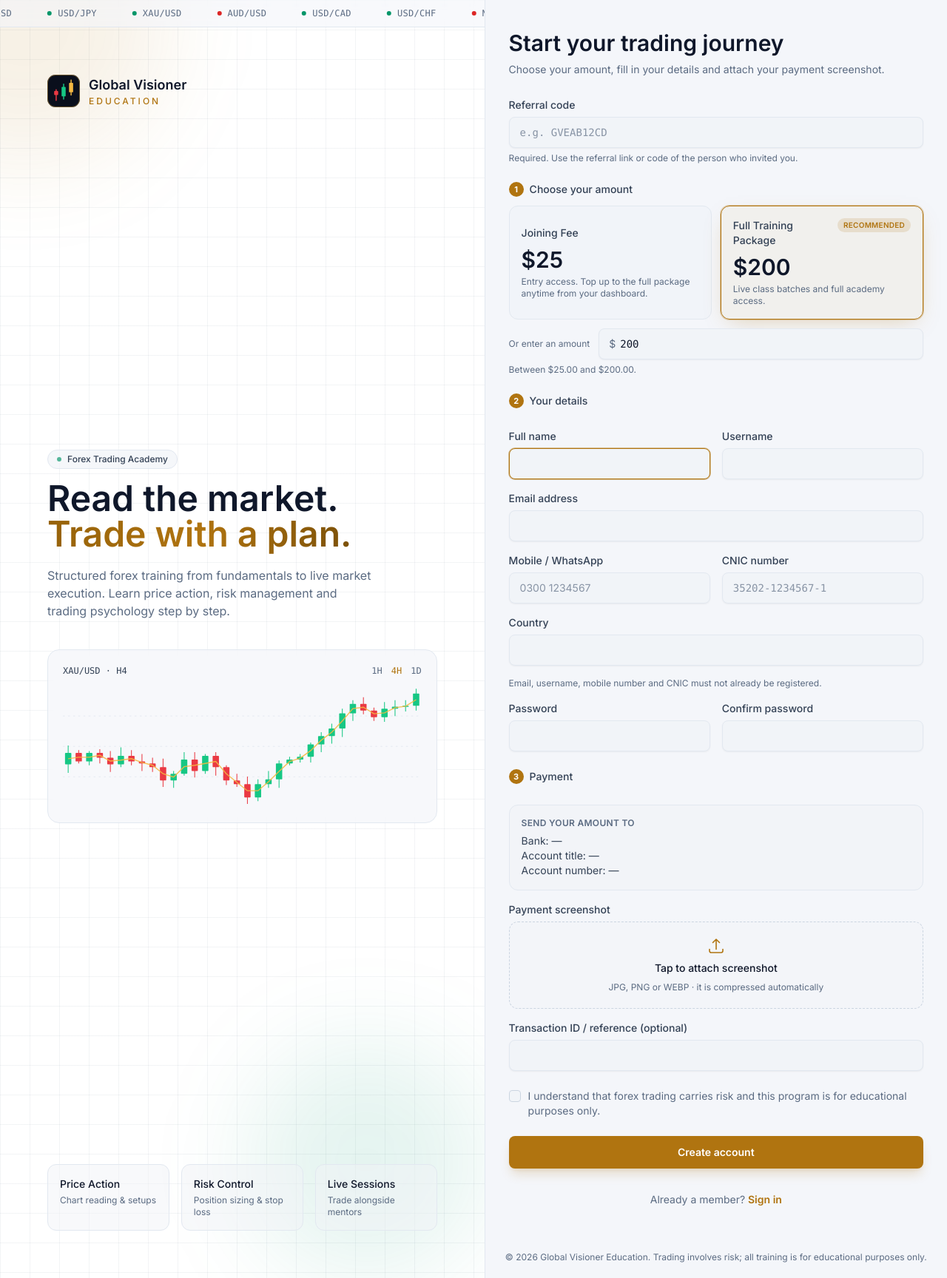
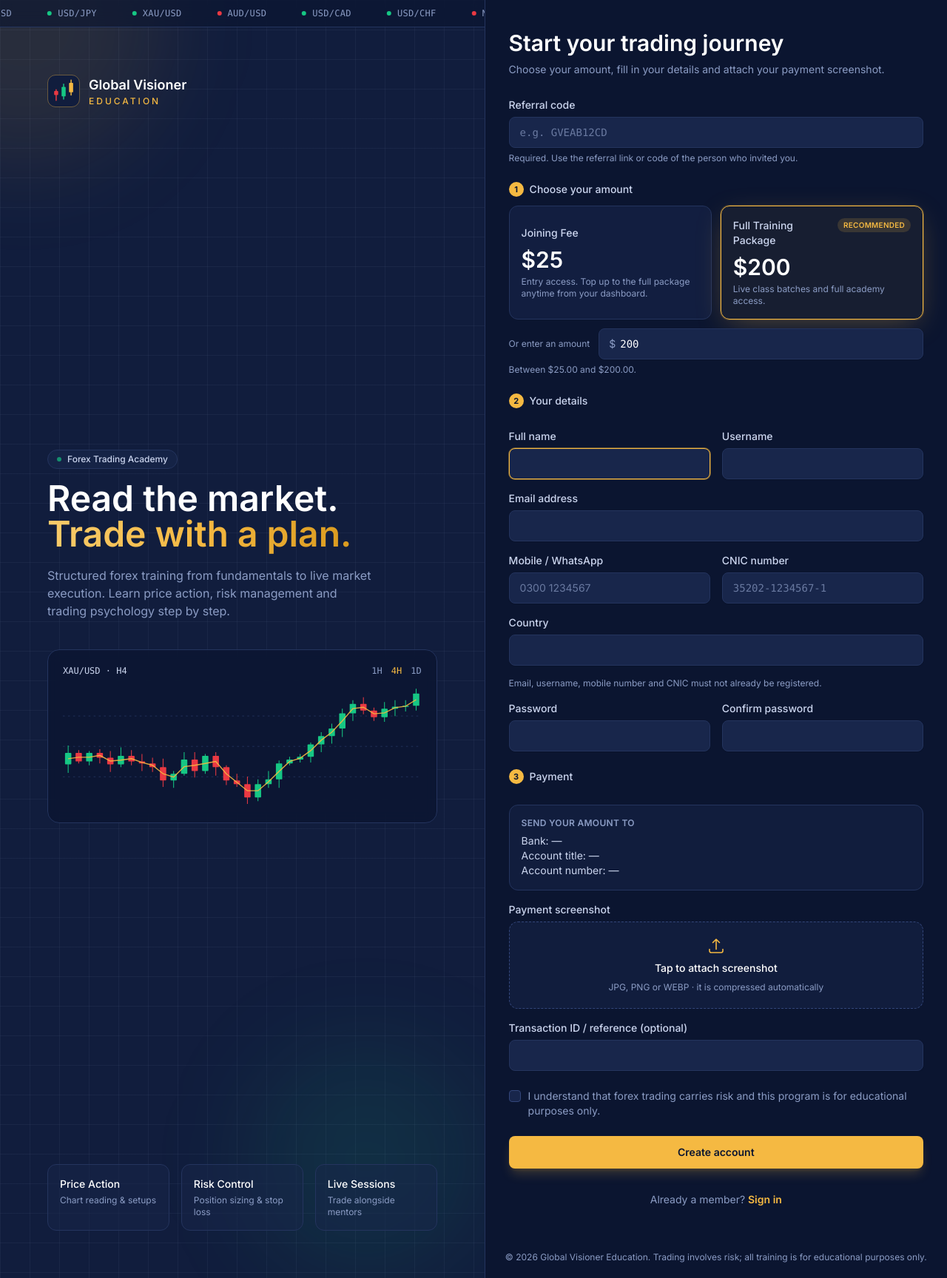
Before and after one commit to Tayyabshahzad/education-system, a Laravel app: page /register in a window 1280 px wide. Shown: the whole page at 74% size. Run offline with Laravel 12, Linux system fonts and the light colour scheme; data that the repository does not hold is empty; style sheets or scripts are compiled from the project's sources; parts of the project's set-up code (start-up, migrations or seed data) failed here and were passed over; some web fonts are replaced.

Commit message:
Dark navy-blue theme instead of black
Co-Authored-By: Claude Opus 5.5 <noreply@anthropic.com>

```diff
--- a/resources/css/app.css
+++ b/resources/css/app.css
@@ -3,32 +3,32 @@
 @tailwind utilities;
 
 @layer base {
-    html { color-scheme: light; }
+    html { color-scheme: dark; }
     body { @apply bg-ink-950 text-ink-200; }
-    ::selection { @apply bg-gold/20 text-ink-100; }
+    ::selection { @apply bg-gold/30 text-ink-100; }
     [x-cloak] { display: none !important; }
 }
 
 @layer components {
     .grid-bg {
         background-image:
-            linear-gradient(rgba(100, 116, 139, 0.08) 1px, transparent 1px),
-            linear-gradient(90deg, rgba(100, 116, 139, 0.08) 1px, transparent 1px);
+            linear-gradient(rgba(139, 156, 196, 0.07) 1px, transparent 1px),
+            linear-gradient(90deg, rgba(139, 156, 196, 0.07) 1px, transparent 1px);
         background-size: 40px 40px;
     }
-    .glow-gold { box-shadow: 0 0 0 1px rgba(176, 116, 16, .35), 0 10px 30px -12px rgba(176, 116, 16, .35); }
+    .glow-gold { box-shadow: 0 0 0 1px rgba(245, 185, 66, .25), 0 10px 40px -10px rgba(245, 185, 66, .35); }
     .text-gradient-gold { @apply bg-gradient-to-r from-gold-400 via-gold to-gold-600 bg-clip-text text-transparent; }
 
     /* Buttons */
     .btn { @apply inline-flex items-center justify-center gap-2 rounded-lg px-4 py-2 text-sm font-semibold transition focus:outline-none focus-visible:ring-2 focus-visible:ring-offset-2 focus-visible:ring-offset-ink-950 disabled:cursor-not-allowed disabled:opacity-50; }
     .btn-sm { @apply px-3 py-1.5 text-xs; }
-    .btn-primary { @apply bg-gold text-white shadow-md shadow-gold/20 hover:bg-gold-400 focus-visible:ring-gold/60; }
+    .btn-primary { @apply bg-gold text-ink-950 shadow-lg shadow-gold/10 hover:bg-gold-400 focus-visible:ring-gold/60; }
     .btn-secondary { @apply border border-ink-700 bg-ink-900 text-ink-200 shadow-sm hover:border-ink-600 hover:bg-ink-800 hover:text-ink-100 focus-visible:ring-ink-600; }
     .btn-success { @apply bg-bull/15 text-bull-400 ring-1 ring-inset ring-bull/30 hover:bg-bull/25 focus-visible:ring-bull; }
     .btn-danger { @apply bg-bear/15 text-bear-400 ring-1 ring-inset ring-bear/30 hover:bg-bear/25 focus-visible:ring-bear; }
 
     /* Surfaces */
-    .card { @apply rounded-2xl border border-ink-700 bg-ink-900 shadow-sm shadow-slate-200/70; }
+    .card { @apply rounded-2xl border border-ink-700 bg-ink-900 shadow-lg shadow-black/10; }
     .card-header { @apply flex flex-wrap items-center justify-between gap-3 border-b border-ink-700 px-5 py-4; }
     .card-title { @apply font-display text-base font-semibold text-ink-100; }
     .card-body { @apply p-5; }
@@ -51,7 +51,7 @@
     .badge-red { @apply bg-bear/10 text-bear-400 ring-bear/25; }
     .badge-gold { @apply bg-gold/10 text-gold ring-gold/25; }
     .badge-gray { @apply bg-ink-700/50 text-ink-200 ring-ink-600; }
-    .badge-blue { @apply bg-sky-500/10 text-sky-700 ring-sky-500/25; }
+    .badge-blue { @apply bg-sky-500/10 text-sky-300 ring-sky-500/25; }
 
     .money { @apply font-mono tabular-nums; }
 
--- a/resources/views/auth/register.blade.php
+++ b/resources/views/auth/register.blade.php
@@ -31,7 +31,7 @@
         {{-- Step 1: package --}}
         <fieldset x-data="{ amount: {{ (float) old('joining_amount', $fullFee) }} }">
             <legend class="mb-3 flex items-center gap-2 text-sm font-medium text-ink-200">
-                <span class="flex h-5 w-5 items-center justify-center rounded-full bg-gold text-[11px] font-bold text-white">1</span>
+                <span class="flex h-5 w-5 items-center justify-center rounded-full bg-gold text-[11px] font-bold text-ink-950">1</span>
                 Choose your amount
             </legend>
             <div class="grid gap-3 sm:grid-cols-2">
@@ -68,7 +68,7 @@
         {{-- Step 2: details --}}
         <fieldset class="space-y-4">
             <legend class="mb-3 flex items-center gap-2 text-sm font-medium text-ink-200">
-                <span class="flex h-5 w-5 items-center justify-center rounded-full bg-gold text-[11px] font-bold text-white">2</span>
+                <span class="flex h-5 w-5 items-center justify-center rounded-full bg-gold text-[11px] font-bold text-ink-950">2</span>
                 Your details
             </legend>
 
@@ -126,7 +126,7 @@
         {{-- Step 3: payment --}}
         <fieldset class="space-y-4">
             <legend class="mb-3 flex items-center gap-2 text-sm font-medium text-ink-200">
-                <span class="flex h-5 w-5 items-center justify-center rounded-full bg-gold text-[11px] font-bold text-white">3</span>
+                <span class="flex h-5 w-5 items-center justify-center rounded-full bg-gold text-[11px] font-bold text-ink-950">3</span>
                 Payment
             </legend>
             @if ($instructions)
--- a/resources/views/components/application-logo.blade.php
+++ b/resources/views/components/application-logo.blade.php
@@ -1,6 +1,6 @@
 {{-- Global Visioner Education mark: rising candlesticks inside a rounded tile --}}
 <svg viewBox="0 0 48 48" fill="none" xmlns="http://www.w3.org/2000/svg" {{ $attributes }}>
-    <rect width="48" height="48" rx="12" fill="#0A0F1C"/>
+    <rect width="48" height="48" rx="12" fill="#111D3D"/>
     <rect x="0.5" y="0.5" width="47" height="47" rx="11.5" stroke="#F5B942" stroke-opacity=".45"/>
     <path d="M13 30v8M13 22v2" stroke="#EA3943" stroke-width="1.6" stroke-linecap="round"/>
     <rect x="10" y="24" width="6" height="6" rx="1" fill="#EA3943"/>
--- a/resources/views/components/primary-button.blade.php
+++ b/resources/views/components/primary-button.blade.php
@@ -1,3 +1,3 @@
-<button {{ $attributes->merge(['type' => 'submit', 'class' => 'inline-flex items-center justify-center gap-2 rounded-lg bg-gold px-5 py-2.5 text-sm font-semibold text-white shadow-lg shadow-gold/20 transition hover:bg-gold-400 focus:outline-none focus:ring-2 focus:ring-gold/60 focus:ring-offset-2 focus:ring-offset-ink-950 active:bg-gold-600 disabled:opacity-60']) }}>
+<button {{ $attributes->merge(['type' => 'submit', 'class' => 'inline-flex items-center justify-center gap-2 rounded-lg bg-gold px-5 py-2.5 text-sm font-semibold text-ink-950 shadow-lg shadow-gold/20 transition hover:bg-gold-400 focus:outline-none focus:ring-2 focus:ring-gold/60 focus:ring-offset-2 focus:ring-offset-ink-950 active:bg-gold-600 disabled:opacity-60']) }}>
     {{ $slot }}
 </button>
--- a/resources/views/layouts/app.blade.php
+++ b/resources/views/layouts/app.blade.php
@@ -4,7 +4,7 @@
     <meta charset="utf-8">
     <meta name="viewport" content="width=device-width, initial-scale=1">
     <meta name="csrf-token" content="{{ csrf_token() }}">
-    <meta name="theme-color" content="#F4F6FA">
+    <meta name="theme-color" content="#0B1530">
 
     <title>{{ $title ? $title.' · ' : '' }}{{ config('app.name') }}</title>
 
@@ -76,7 +76,7 @@
 
 <div x-data="{ nav: false }" class="min-h-full">
     {{-- Mobile backdrop --}}
-    <div x-cloak x-show="nav" x-transition.opacity class="fixed inset-0 z-30 bg-slate-900/40 backdrop-blur-sm lg:hidden" @click="nav = false"></div>
+    <div x-cloak x-show="nav" x-transition.opacity class="fixed inset-0 z-30 bg-ink-950/80 backdrop-blur-sm lg:hidden" @click="nav = false"></div>
 
     {{-- ===== Sidebar ===== --}}
     <aside class="fixed inset-y-0 left-0 z-40 flex w-64 -translate-x-full flex-col border-r border-ink-700 bg-ink-900 transition-transform lg:translate-x-0"
--- a/resources/views/layouts/guest.blade.php
+++ b/resources/views/layouts/guest.blade.php
@@ -4,7 +4,7 @@
     <meta charset="utf-8">
     <meta name="viewport" content="width=device-width, initial-scale=1">
     <meta name="csrf-token" content="{{ csrf_token() }}">
-    <meta name="theme-color" content="#F4F6FA">
+    <meta name="theme-color" content="#0B1530">
 
     <title>{{ $title ? $title.' · ' : '' }}{{ config('app.name') }}</title>
 
@@ -98,7 +98,7 @@
                     </div>
                     <svg viewBox="0 0 {{ $w }} {{ $h }}" class="h-auto w-full" aria-hidden="true">
                         @foreach ([0.25, 0.5, 0.75] as $g)
-                            <line x1="0" x2="{{ $w }}" y1="{{ $h * $g }}" y2="{{ $h * $g }}" stroke="#E2E8F0" stroke-dasharray="3 5"/>
+                            <line x1="0" x2="{{ $w }}" y1="{{ $h * $g }}" y2="{{ $h * $g }}" stroke="#24345E" stroke-dasharray="3 5"/>
                         @endforeach
                         @foreach ($candles as $i => $c)
                             @php
--- a/resources/views/member/dashboard.blade.php
+++ b/resources/views/member/dashboard.blade.php
@@ -33,7 +33,7 @@
         </div>
     @elseif ($pendingPayment)
         <div class="mb-6 flex items-center gap-3 rounded-2xl border border-sky-500/30 bg-sky-500/5 p-5 text-sm">
-            <x-icon name="clock" class="text-sky-700" />
+            <x-icon name="clock" class="text-sky-300" />
             <p class="text-ink-200">Your payment of <span class="money text-ink-100">${{ number_format((float) $pendingPayment->amount, 2) }}</span> is awaiting review. We'll activate it as soon as it's verified.</p>
         </div>
     @elseif (! $user->isFullyPaid())
```
Also changed, not shown: tailwind.config.js (+12 -13 lines), public/images/default-avatar.svg.
